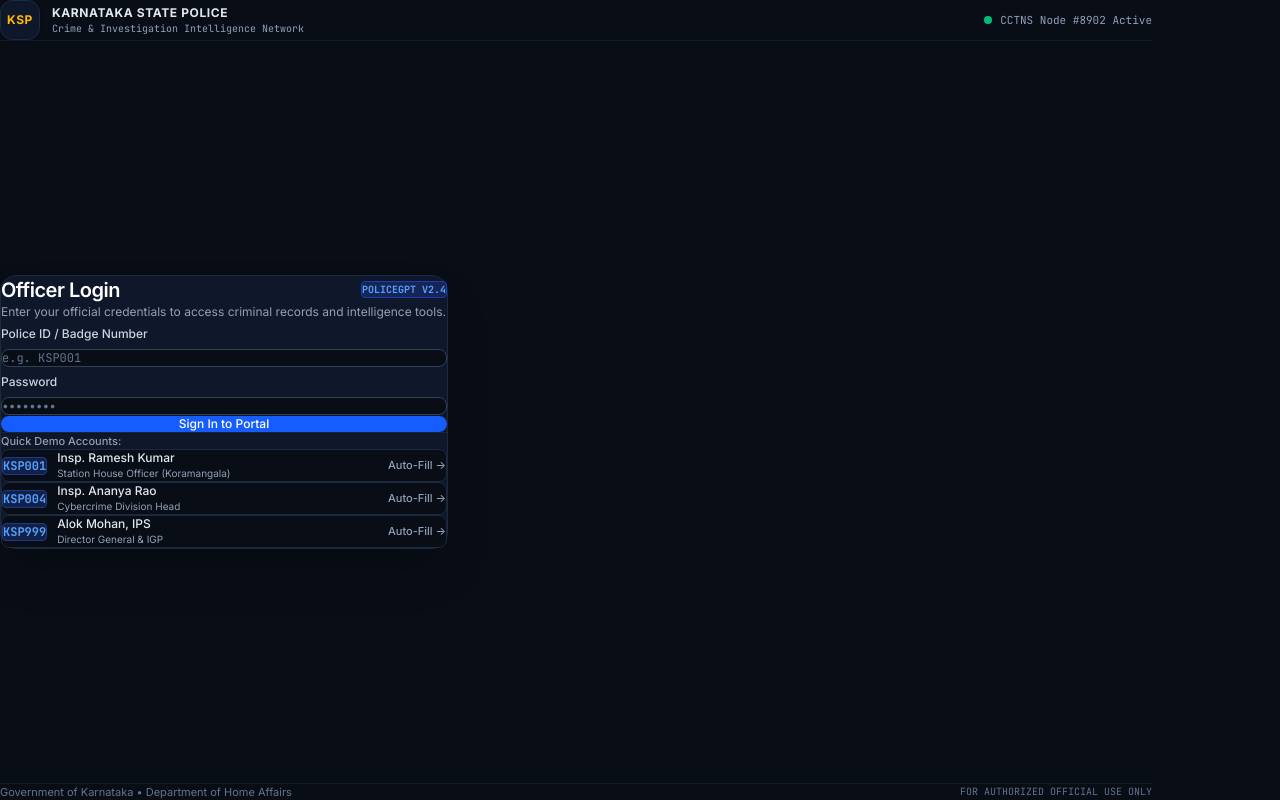
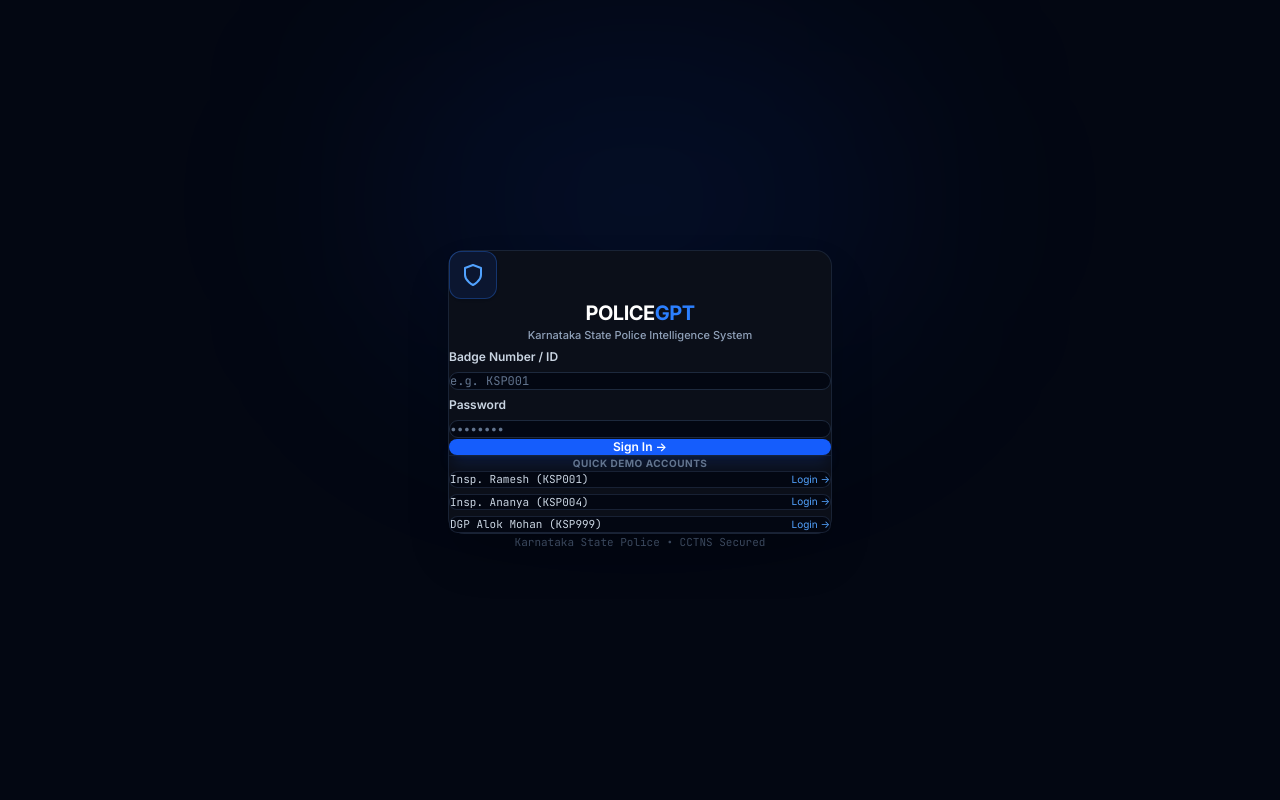
Before and after one commit to CapedCrusader77/Datathon, a Next.js app in the folder frontend/: page / in a window 1280 px wide. Built offline with nearby package versions, Linux system fonts and the light colour scheme.

Commit message:
Redesign login page to be simple, sleek, minimal dark mode UI

```diff
--- a/frontend/src/app/page.tsx
+++ b/frontend/src/app/page.tsx
@@ -8,7 +8,6 @@ export default function LoginPage() {
   const [password, setPassword] = useState("");
   const [loading, setLoading] = useState(false);
   const [error, setError] = useState("");
-  const [selectedProfile, setSelectedProfile] = useState<string | null>(null);
 
   const handleLogin = async (e: React.FormEvent) => {
     e.preventDefault();
@@ -43,7 +42,7 @@ export default function LoginPage() {
       );
       router.push("/dashboard");
     } catch {
-      // Demo fallback for local offline / hackathon testing
+      // Demo fallback for instant offline/hackathon testing
       if (badge && password) {
         localStorage.setItem("pgpt_token", "demo_jwt_token_ksp_2024");
         localStorage.setItem(
@@ -51,103 +50,77 @@ export default function LoginPage() {
           JSON.stringify({
             name:
               badge === "KSP999"
-                ? "Alok Mohan, IPS"
+                ? "DGP Alok Mohan"
                 : badge === "KSP004"
                 ? "Insp. Ananya Rao"
                 : "Insp. Ramesh Kumar",
             role:
               badge === "KSP999"
-                ? "Director General & IGP"
+                ? "Commissioner"
                 : badge === "KSP004"
-                ? "Cybercrime Division"
-                : "Station House Officer",
+                ? "Cybercrime"
+                : "Investigating Officer",
             badge: badge,
           })
         );
         router.push("/dashboard");
         return;
       }
-      setError("Authentication failed. Check your Police ID and Password.");
+      setError("Invalid badge number or password.");
       setLoading(false);
     }
   };
 
-  const handleQuickSelect = (id: string, pass: string, name: string, role: string) => {
-    setBadge(id);
+  const quickLogin = (badgeId: string, pass: string, name: string, role: string) => {
+    setBadge(badgeId);
     setPassword(pass);
-    setSelectedProfile(id);
     setLoading(true);
     localStorage.setItem("pgpt_token", "demo_jwt_token_ksp_2024");
     localStorage.setItem(
       "pgpt_officer",
-      JSON.stringify({
-        name,
-        role,
-        badge: id,
-      })
+      JSON.stringify({ name, role, badge: badgeId })
     );
     setTimeout(() => {
       router.push("/dashboard");
-    }, 400);
+    }, 300);
   };
 
   return (
-    <div className="min-h-screen bg-[#090d16] text-slate-100 flex flex-col justify-between p-4 sm:p-8 font-sans selection:bg-blue-600 selection:text-white">
-      {/* Top Bar / Gov Header */}
-      <header className="max-w-6xl w-full mx-auto flex items-center justify-between py-2 border-b border-slate-800/60">
-        <div className="flex items-center gap-3">
-          {/* Official Emblem / Crest Graphic */}
-          <div className="w-10 h-10 rounded-xl bg-slate-900 border border-slate-800 flex items-center justify-center text-amber-400 font-bold text-xs tracking-wider shadow-sm">
-            KSP
+    <div className="min-h-screen bg-[#030712] text-slate-100 flex flex-col items-center justify-center p-4 relative overflow-hidden font-sans selection:bg-blue-600 selection:text-white">
+      {/* Background Subtle Gradient Glow */}
+      <div className="absolute top-1/4 left-1/2 -translate-x-1/2 -translate-y-1/2 w-[500px] h-[300px] bg-blue-600/10 rounded-full blur-[120px] pointer-events-none" />
+
+      {/* Main Centered Login Card */}
+      <div className="w-full max-w-sm bg-[#0b0f19] border border-slate-800/80 rounded-2xl p-7 shadow-2xl relative z-10 space-y-6">
+
+        {/* Top Logo & Title */}
+        <div className="text-center space-y-2">
+          <div className="w-12 h-12 mx-auto rounded-xl bg-blue-600/10 border border-blue-500/30 flex items-center justify-center text-blue-400 shadow-sm">
+            <svg width="24" height="24" viewBox="0 0 24 24" fill="none" stroke="currentColor" strokeWidth="2" strokeLinecap="round" strokeLinejoin="round">
+              <path d="M12 22s8-4 8-10V5l-8-3-8 3v7c0 6 8 10 8 10z"/>
+            </svg>
           </div>
           <div>
-            <h1 className="text-xs font-bold tracking-wider text-slate-200 uppercase">
-              Karnataka State Police
+            <h1 className="text-xl font-bold text-white tracking-tight">
+              POLICE<span className="text-blue-500">GPT</span>
             </h1>
-            <p className="text-[10px] text-slate-400 font-mono">
-              Crime & Investigation Intelligence Network
+            <p className="text-[11px] text-slate-400 font-medium">
+              Karnataka State Police Intelligence System
             </p>
           </div>
         </div>
 
-        <div className="flex items-center gap-2">
-          <span className="w-2 h-2 rounded-full bg-emerald-500" />
-          <span className="text-[11px] font-mono text-slate-400">
-            CCTNS Node #8902 Active
-          </span>
-        </div>
-      </header>
-
-      {/* Main Container */}
-      <main className="max-w-md w-full mx-auto my-auto py-8">
-        <div className="bg-[#0f172a] border border-slate-800 rounded-2xl p-6 sm:p-8 shadow-2xl space-y-6">
-          {/* Card Title */}
-          <div className="space-y-1">
-            <div className="flex items-center justify-between">
-              <h2 className="text-xl font-semibold text-white tracking-tight">
-                Officer Login
-              </h2>
-              <span className="text-[10px] font-mono uppercase bg-blue-950 text-blue-400 border border-blue-800 px-2 py-0.5 rounded font-semibold">
-                POLICEGPT v2.4
-              </span>
-            </div>
-            <p className="text-xs text-slate-400">
-              Enter your official credentials to access criminal records and intelligence tools.
-            </p>
-          </div>
-
         {error && (
-            <div className="p-3 rounded-lg bg-red-950/50 border border-red-800/80 text-xs text-red-300 flex items-center gap-2">
-              <svg width="15" height="15" viewBox="0 0 24 24" fill="none" stroke="currentColor" strokeWidth="2"><circle cx="12" cy="12" r="10"/><line x1="12" y1="8" x2="12" y2="12"/><line x1="12" y1="16" x2="12.01" y2="16"/></svg>
-              <span>{error}</span>
+          <div className="p-3 rounded-lg bg-red-500/10 border border-red-500/20 text-xs text-red-400 text-center font-medium">
+            {error}
           </div>
         )}
 
-          {/* Form */}
+        {/* Login Form */}
         <form onSubmit={handleLogin} className="space-y-4">
           <div className="space-y-1.5">
-              <label className="text-xs font-medium text-slate-300">
-                Police ID / Badge Number
+            <label className="text-xs font-semibold text-slate-300">
+              Badge Number / ID
             </label>
             <input
               id="badge-input"
@@ -156,12 +129,12 @@ export default function LoginPage() {
               onChange={(e) => setBadge(e.target.value)}
               placeholder="e.g. KSP001"
               required
-                className="w-full bg-[#090d16] border border-slate-700 rounded-lg px-3.5 py-2.5 text-xs text-slate-100 placeholder-slate-500 focus:outline-none focus:border-blue-500 focus:ring-1 focus:ring-blue-500 transition-colors font-mono"
+              className="w-full bg-[#030712] border border-slate-800 rounded-xl px-3.5 py-2.5 text-xs text-white placeholder-slate-500 focus:outline-none focus:border-blue-500 transition-all font-mono"
             />
           </div>
 
           <div className="space-y-1.5">
-              <label className="text-xs font-medium text-slate-300">
+            <label className="text-xs font-semibold text-slate-300">
               Password
             </label>
             <input
@@ -171,7 +144,7 @@ export default function LoginPage() {
               onChange={(e) => setPassword(e.target.value)}
               placeholder="••••••••"
               required
-                className="w-full bg-[#090d16] border border-slate-700 rounded-lg px-3.5 py-2.5 text-xs text-slate-100 placeholder-slate-500 focus:outline-none focus:border-blue-500 focus:ring-1 focus:ring-blue-500 transition-colors"
+              className="w-full bg-[#030712] border border-slate-800 rounded-xl px-3.5 py-2.5 text-xs text-white placeholder-slate-500 focus:outline-none focus:border-blue-500 transition-all"
             />
           </div>
 
@@ -179,83 +152,49 @@ export default function LoginPage() {
             id="login-btn"
             type="submit"
             disabled={loading}
-              className="w-full bg-blue-600 hover:bg-blue-500 text-white font-medium text-xs py-2.5 px-4 rounded-lg transition-colors flex items-center justify-center gap-2 shadow-sm disabled:opacity-50"
+            className="w-full bg-blue-600 hover:bg-blue-500 text-white font-semibold text-xs py-3 rounded-xl transition-all shadow-lg shadow-blue-600/20 flex items-center justify-center gap-2 disabled:opacity-50"
           >
             {loading ? (
               <>
                 <div className="w-3.5 h-3.5 border-2 border-white border-t-transparent rounded-full animate-spin" />
-                  Authenticating...
+                Signing In...
               </>
             ) : (
-                "Sign In to Portal"
+              "Sign In →"
             )}
           </button>
         </form>
 
-          {/* Quick Demo Access (Clean minimal selector) */}
-          <div className="pt-4 border-t border-slate-800/80 space-y-2.5">
-            <p className="text-[11px] font-medium text-slate-400">
-              Quick Demo Accounts:
+        {/* Quick Demo Access Pills */}
+        <div className="pt-4 border-t border-slate-800/60 space-y-2">
+          <p className="text-[10px] font-bold text-slate-500 uppercase tracking-wider text-center">
+            Quick Demo Accounts
           </p>
-            <div className="space-y-1.5">
+          <div className="flex flex-col gap-1.5">
             {[
-                {
-                  id: "KSP001",
-                  pass: "police123",
-                  name: "Insp. Ramesh Kumar",
-                  role: "Station House Officer (Koramangala)",
-                },
-                {
-                  id: "KSP004",
-                  pass: "police123",
-                  name: "Insp. Ananya Rao",
-                  role: "Cybercrime Division Head",
-                },
-                {
-                  id: "KSP999",
-                  pass: "admin123",
-                  name: "Alok Mohan, IPS",
-                  role: "Director General & IGP",
-                },
+              { id: "KSP001", pass: "police123", label: "Insp. Ramesh (KSP001)", role: "Investigating Officer" },
+              { id: "KSP004", pass: "police123", label: "Insp. Ananya (KSP004)", role: "Cybercrime Specialist" },
+              { id: "KSP999", pass: "admin123", label: "DGP Alok Mohan (KSP999)", role: "Commissioner" },
             ].map((acc) => (
               <button
                 key={acc.id}
-                  onClick={() =>
-                    handleQuickSelect(acc.id, acc.pass, acc.name, acc.role)
-                  }
-                  className={`w-full flex items-center justify-between p-2.5 rounded-lg border text-left transition-all ${
-                    selectedProfile === acc.id
-                      ? "bg-blue-950/60 border-blue-600 text-blue-200"
-                      : "bg-[#090d16] border-slate-800 text-slate-300 hover:border-slate-700 hover:bg-slate-900/60"
-                  }`}
+                onClick={() => quickLogin(acc.id, acc.pass, acc.label, acc.role)}
+                className="w-full text-left py-2 px-3 rounded-xl bg-[#030712] border border-slate-800/80 hover:border-blue-500/50 hover:bg-blue-950/20 text-xs text-slate-300 hover:text-white transition-all flex items-center justify-between group"
               >
-                  <div className="flex items-center gap-2.5">
-                    <span className="font-mono text-xs font-bold text-blue-400 bg-blue-950/80 px-2 py-0.5 rounded border border-blue-900">
-                      {acc.id}
-                    </span>
-                    <div>
-                      <p className="text-xs font-medium text-slate-200">
-                        {acc.name}
-                      </p>
-                      <p className="text-[10px] text-slate-400">{acc.role}</p>
-                    </div>
-                  </div>
-                  <span className="text-[11px] text-slate-400 font-medium">
-                    Auto-Fill →
+                <span className="font-mono text-[11px]">{acc.label}</span>
+                <span className="text-[10px] text-blue-400 group-hover:translate-x-0.5 transition-transform">
+                  Login →
                 </span>
               </button>
             ))}
           </div>
         </div>
+
       </div>
-      </main>
 
-      {/* Footer */}
-      <footer className="max-w-6xl w-full mx-auto py-3 border-t border-slate-800/60 flex flex-col sm:flex-row items-center justify-between text-[11px] text-slate-500 gap-2">
-        <p>Government of Karnataka • Department of Home Affairs</p>
-        <p className="font-mono text-[10px]">
-          FOR AUTHORIZED OFFICIAL USE ONLY
-        </p>
+      {/* Subtle Footer */}
+      <footer className="mt-8 text-center text-[11px] text-slate-600 font-mono">
+        Karnataka State Police • CCTNS Secured
       </footer>
     </div>
   );
```
Lines whose indentation alone changed are shown as unchanged.
